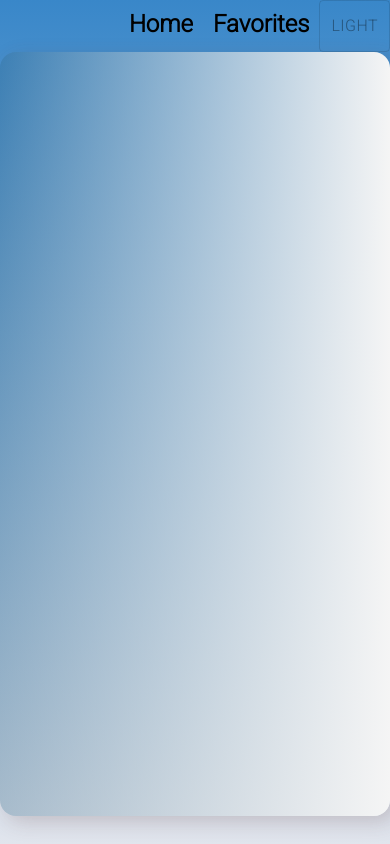
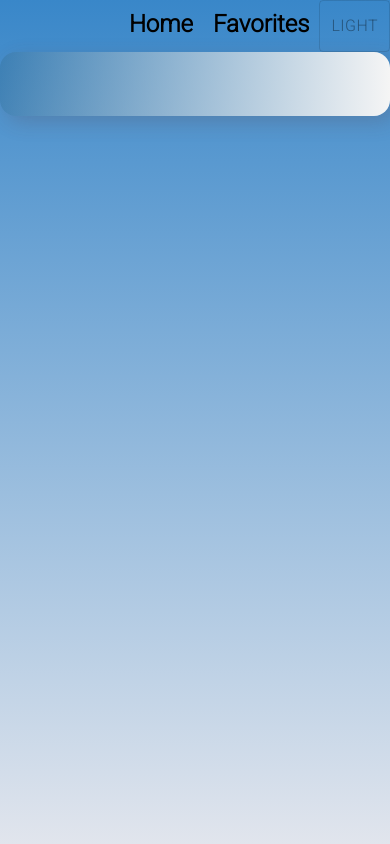
Before and after one commit to alexgordontlv/alex-gordon-14-06-2021, a React (Create React App) app: page /favorites in a window 390 px wide. Built offline with nearby package versions, Linux system fonts and the light colour scheme.

Commit message:
small-screen background fixed

```diff
--- a/src/App.css
+++ b/src/App.css
@@ -1,17 +1,27 @@
+*,
+*::before,
+*::after {
+	box-sizing: border-box;
+}
 body {
 	margin: 0;
 	font-family: 'Roboto', sans-serif;
+	width: 100%;
+	height: 100%;
 }
-
 .app {
-	width: 100vw;
-	height: 100vh;
+	width: 100%;
+	height: 100%;
 	position: absolute;
 }
 .app_light {
+	width: 100%;
+	height: 100%;
 	background: linear-gradient(to bottom, #3987c9 0%, #e1e5ed 100%);
 }
 .app_dark {
+	width: 100%;
+	height: 100%;
 	background: linear-gradient(to bottom, #171c21 0%, #000000 100%);
 }
 .app_body {
--- a/src/components/card/card.styles.css
+++ b/src/components/card/card.styles.css
@@ -11,8 +11,9 @@
 
 @media only screen and (max-width: 600px) {
 	.card {
-		width: 400px;
-		height: 700px;
+		width: 100%;
+		height: 100%;
+
 		max-height: 700px;
 		overflow-y: scroll;
 
--- a/src/components/custominput/custominput.styles.css
+++ b/src/components/custominput/custominput.styles.css
@@ -1,10 +1,11 @@
 .search {
 	position: absolute;
-	top: 90px;
+	top: 60px;
 	left: 50%;
 	transform: translateX(-50%);
 	width: 350px;
 	max-width: 400px;
+	z-index: 1000;
 }
 
 .search input {
```
